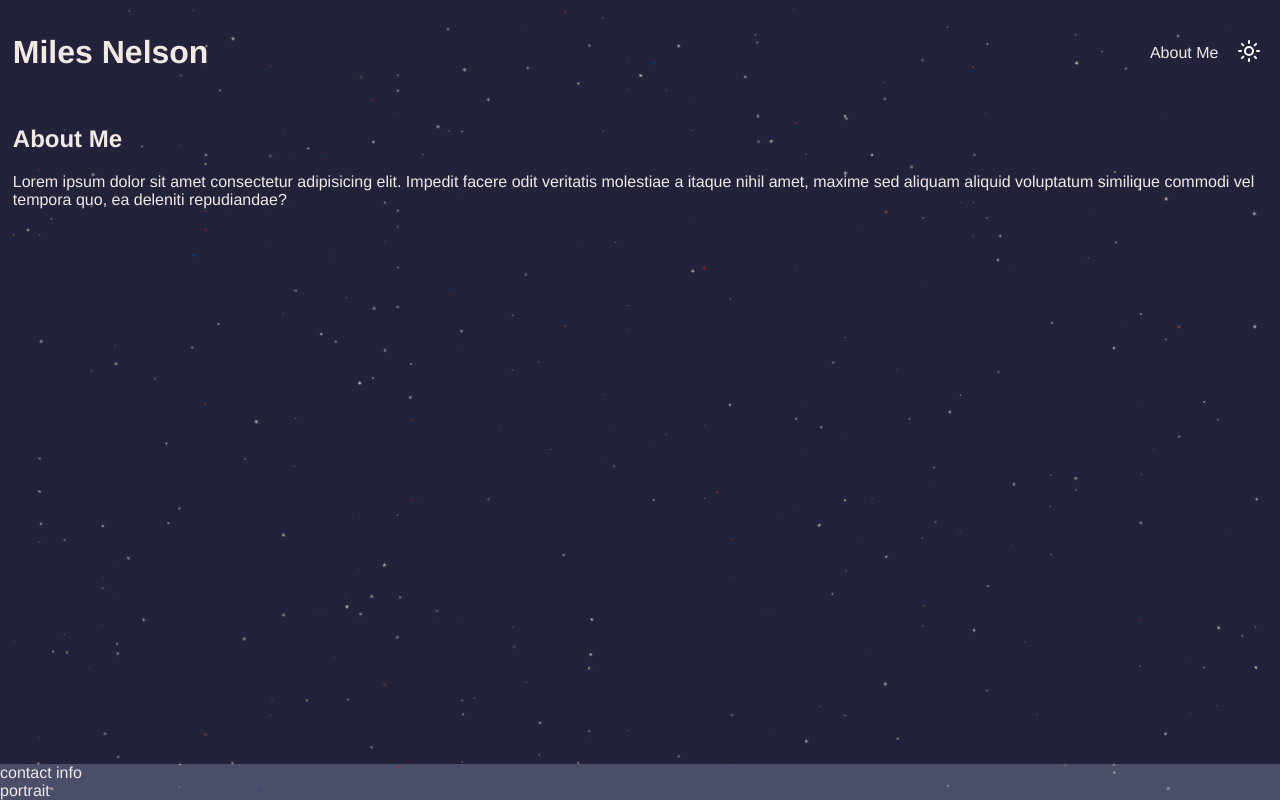
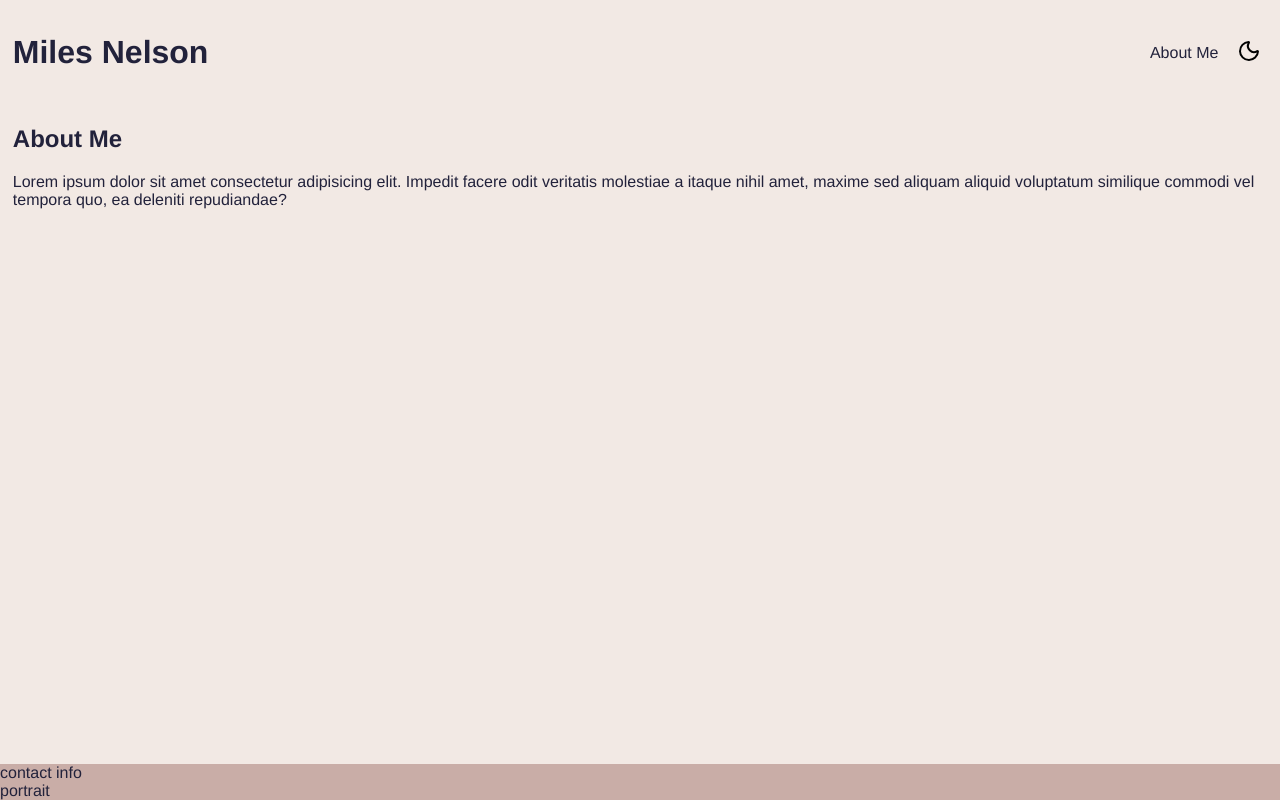
Before and after one commit to MisterPrestoGamer/personal_website, a React (Vite) app: page /aboutMe in a window 1280 px wide. Built offline with nearby package versions, Linux system fonts and the light colour scheme.

Commit message:
add website color theme with os color theme and fix bug with z-index blocking buttons

```diff
--- a/src/components/App/App.jsx
+++ b/src/components/App/App.jsx
@@ -8,7 +8,9 @@ import { useState, useEffect } from "react";
 import { Stars } from "lucide-react";
 
 export default function App() {
-  const [darkmode, setDarkmode] = useState(true);
+  const [darkmode, setDarkmode] = useState(
+    window.matchMedia("(prefers-color-scheme: dark)").matches,
+  );
 
   useEffect(() => {
     function placeStars() {
@@ -47,8 +49,22 @@ export default function App() {
       }
     }
 
-    placeStars();
-  }, []);
+    window
+      .matchMedia("(prefers-color-scheme: dark)")
+      .addEventListener("change", (event) => {
+        setDarkmode(event.matches);
+      });
+
+    if (darkmode) {
+      placeStars();
+    }
+
+    return () => {
+      for (let element of document.querySelectorAll(".star")) {
+        element.remove();
+      }
+    };
+  }, [darkmode]);
 
   return (
     <div className={`${styles.app} app`}>
--- a/src/index.css
+++ b/src/index.css
@@ -19,19 +19,19 @@ body {
 }
 
 .darkmode {
-  z-index: -2;
+  z-index: 0;
   background-color: #22223b;
   color: #f2e9e4;
 }
 
 .altDarkmode {
-  z-index: -2;
+  z-index: 0;
   background-color: #4a4e69;
   color: #f2e9e4;
 }
 
 .star {
-  z-index: -1;
+  z-index: 0;
   position: absolute;
   -webkit-user-select: none; /* Safari */
   -ms-user-select: none; /* IE 10 and IE 11 */
```
